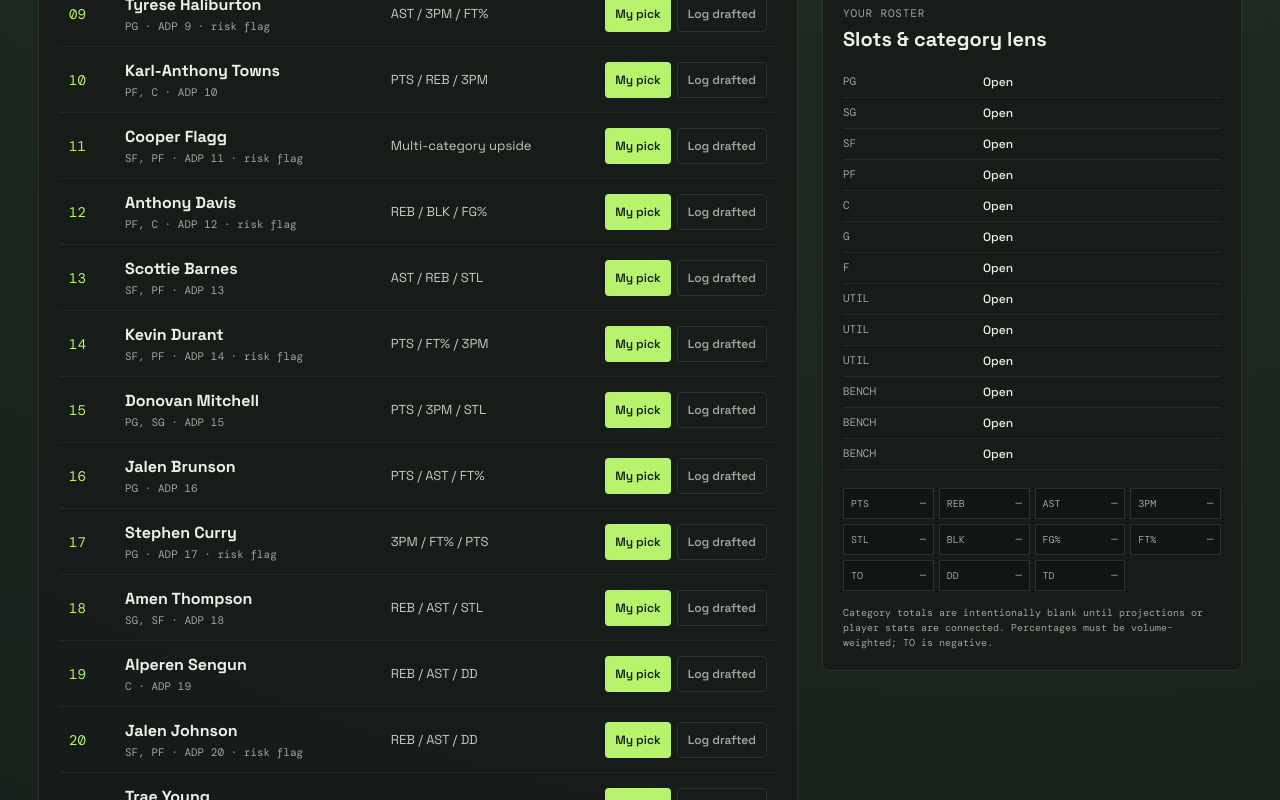
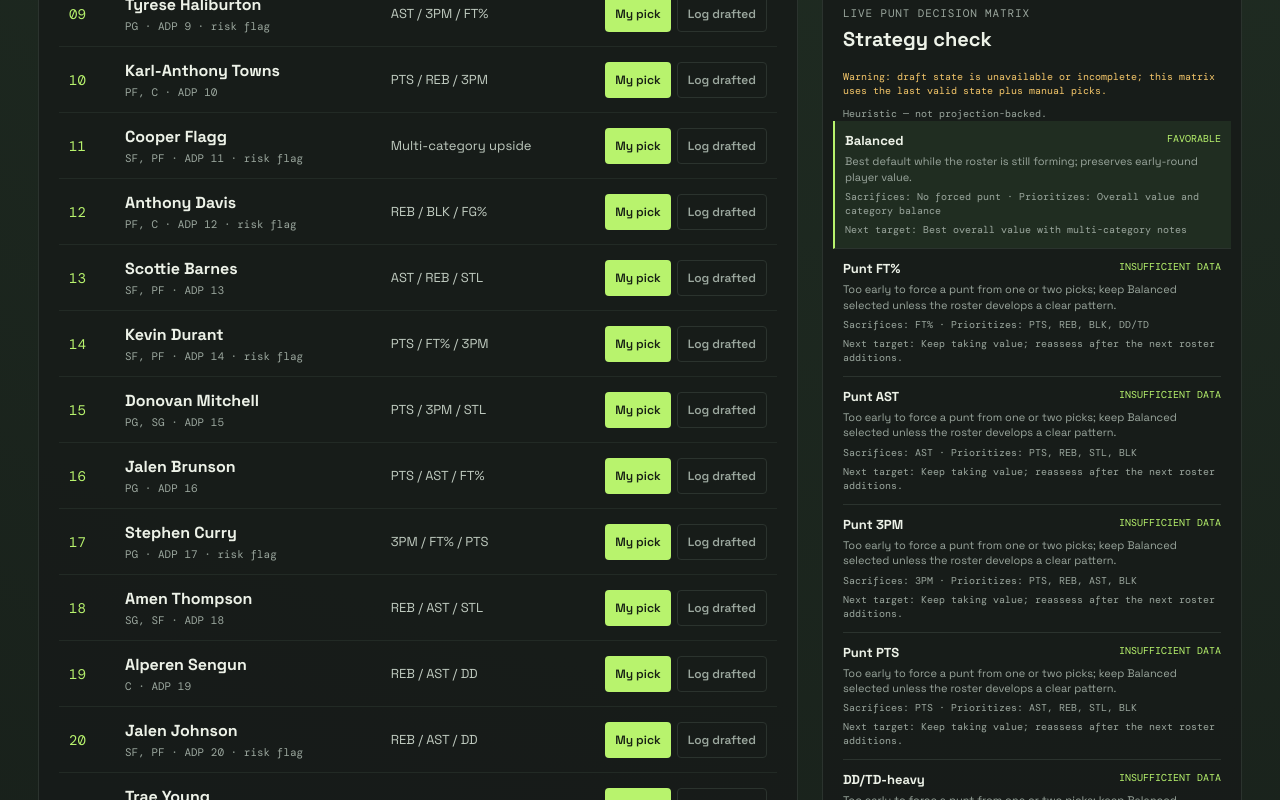
Before and after one commit to o1ie12/nba-fantasy, a Next.js app: page / in a window 1280 px wide. Shown: the part 1240-2040 px from the top of the page. Built offline with nearby package versions, Linux system fonts and the light colour scheme.

Commit message:
Add live punt decision matrix

```diff
--- /dev/null
+++ b/app/lib/punt-matrix.ts
@@ -0,0 +1,91 @@
+import { profileForPlayer, type Category, type RecommendationPlayer, type Strategy } from './recommendations.ts'
+
+export const matrixStrategies: Strategy[] = ['Balanced', 'Punt FT%', 'Punt AST', 'Punt 3PM', 'Punt PTS', 'DD/TD-heavy']
+export type MatrixRating = 'Favorable' | 'Viable' | 'Weak' | 'Insufficient Data'
+
+export function restoreStrategy(value: unknown): Strategy {
+  return typeof value === 'string' && matrixStrategies.includes(value as Strategy) ? value as Strategy : 'Balanced'
+}
+
+export type MatrixRow = {
+  strategy: Strategy
+  rating: MatrixRating
+  reasoning: string
+  sacrifices: string
+  priorities: string
+  target: string
+}
+
+const targetCategories: Record<Strategy, { sacrifice: string; priority: string; categories: Category[]; archetype: string }> = {
+  Balanced: { sacrifice: 'No forced punt', priority: 'Overall value and category balance', categories: [], archetype: 'multi-category value' },
+  'Punt FT%': { sacrifice: 'FT%', priority: 'PTS, REB, BLK, DD/TD', categories: ['PTS', 'REB', 'BLK', 'DD', 'TD'], archetype: 'high-impact bigs with REB/BLK/DD notes' },
+  'Punt AST': { sacrifice: 'AST', priority: 'PTS, REB, STL, BLK', categories: ['PTS', 'REB', 'STL', 'BLK'], archetype: 'scoring wings and defensive bigs' },
+  'Punt 3PM': { sacrifice: '3PM', priority: 'PTS, REB, AST, BLK', categories: ['PTS', 'REB', 'AST', 'BLK'], archetype: 'inside scorers and playmaking bigs' },
+  'Punt PTS': { sacrifice: 'PTS', priority: 'AST, REB, STL, BLK', categories: ['AST', 'REB', 'STL', 'BLK'], archetype: 'all-around distributors and defensive specialists' },
+  'DD/TD-heavy': { sacrifice: 'No category forced yet', priority: 'DD/TD with REB, AST, BLK support', categories: ['DD', 'TD', 'REB', 'AST', 'BLK'], archetype: 'frontcourt multi-category players' },
+  'Opportunistic punt': { sacrifice: 'The weakest emerging category', priority: '3PM, FT%, STL', categories: ['3PM', 'FT%', 'STL'], archetype: 'efficient perimeter value' },
+}
+
+function signals(player: RecommendationPlayer) {
+  const profile = profileForPlayer(player)
+  const note = (player.note || '').toUpperCase()
+  if (note.includes('DD')) profile.DD = 1
+  if (note.includes('TD')) profile.TD = 1
+  return profile
+}
+
+export function buildPuntMatrix(available: RecommendationPlayer[], rosterNames: string[]): MatrixRow[] {
+  const draftedCount = rosterNames.length
+  const giannisOnRoster = rosterNames.includes('Giannis Antetokounmpo')
+  const ftPath = available.filter(player => targetCategories['Punt FT%'].categories.some(category => signals(player)[category])).length
+  const ddTargets = available.filter(player => Boolean(signals(player).DD || signals(player).TD)).sort((a, b) => a.rank - b.rank)
+
+  return matrixStrategies.map(strategy => {
+    const config = targetCategories[strategy]
+    let rating: MatrixRating = 'Insufficient Data'
+    let reasoning = 'The available board is heuristic and does not provide validated category totals.'
+    let target = 'Wait for more roster or player evidence.'
+
+    if (strategy === 'Balanced') {
+      rating = available.length ? 'Favorable' : 'Insufficient Data'
+      reasoning = available.length ? 'Best default while the roster is still forming; preserves early-round player value.' : 'No available board data remains.'
+      target = available.length ? 'Best overall value with multi-category notes' : 'No supported target'
+    } else if (draftedCount < 3) {
+      reasoning = 'Too early to force a punt from one or two picks; keep Balanced selected unless the roster develops a clear pattern.'
+      target = 'Keep taking value; reassess after the next roster additions.'
+    } else if (strategy === 'Punt FT%') {
+      if (giannisOnRoster && ftPath > 0) {
+        rating = 'Viable'
+        reasoning = 'Giannis is a meaningful FT%-weak-big signal, and the available board still shows several paths to compete elsewhere. This is directional, not projection-backed.'
+        target = config.archetype
+      } else {
+        reasoning = 'The roster does not yet contain enough reliable FT%-weak evidence to justify conceding the category.'
+      }
+    } else if (strategy === 'DD/TD-heavy') {
+      if (ddTargets.length && ddTargets[0].rank <= 60) {
+        rating = 'Viable'
+        reasoning = 'The available board contains a reasonably ranked DD/TD note, but overall value still controls the decision.'
+        target = config.archetype
+      } else if (ddTargets.length) {
+        rating = 'Weak'
+        reasoning = 'DD/TD notes exist, but the better-supported options are too far down the current board to force this path.'
+      } else {
+        reasoning = 'No sufficiently strong DD/TD evidence is available in the current notes.'
+      }
+    } else {
+      const supportedTargets = available.filter(player => config.categories.some(category => Boolean(signals(player)[category]))).length
+      if (supportedTargets >= 3) {
+        rating = 'Viable'
+        reasoning = `There are ${supportedTargets} available players with notes supporting the ${strategy} path, but no validated category totals.`
+        target = config.archetype
+      } else if (supportedTargets > 0) {
+        rating = 'Weak'
+        reasoning = `Only ${supportedTargets} available player note${supportedTargets === 1 ? '' : 's'} support the ${strategy} path; the remaining draft opportunity is too uncertain.`
+      } else {
+        reasoning = `The current roster and available notes do not support a confident ${strategy} decision.`
+      }
+    }
+
+    return { strategy, rating, reasoning, sacrifices: config.sacrifice, priorities: config.priority, target }
+  })
+}
--- a/app/lib/recommendations.ts
+++ b/app/lib/recommendations.ts
@@ -1,4 +1,4 @@
-export type Strategy = 'Balanced' | 'DD/TD-heavy' | 'Opportunistic punt'
+export type Strategy = 'Balanced' | 'Punt FT%' | 'Punt AST' | 'Punt 3PM' | 'Punt PTS' | 'DD/TD-heavy' | 'Opportunistic punt'
 export type Category = 'PTS' | 'REB' | 'AST' | '3PM' | 'STL' | 'BLK' | 'FG%' | 'FT%' | 'TO' | 'DD' | 'TD'
 
 export type RecommendationPlayer = {
@@ -40,14 +40,23 @@ export function recommendPlayers(input: {
     const riskPenalty = player.risk ? 3 : 0
     const strategyFit = strategy === 'DD/TD-heavy'
       ? ((profile.DD || 0) + (profile.TD || 0)) * 8
-      : strategy === 'Opportunistic punt'
-        ? ((profile['3PM'] || 0) + (profile['FT%'] || 0) + (profile.STL || 0)) * 5
-        : Object.keys(profile).length * 2
+      : strategy === 'Punt FT%'
+        ? ((profile.PTS || 0) + (profile.REB || 0) + (profile.BLK || 0) + (profile.DD || 0)) * 4
+        : strategy === 'Punt AST'
+          ? ((profile.PTS || 0) + (profile.REB || 0) + (profile.STL || 0) + (profile.BLK || 0)) * 4
+          : strategy === 'Punt 3PM'
+            ? ((profile.PTS || 0) + (profile.REB || 0) + (profile.AST || 0) + (profile.BLK || 0)) * 4
+            : strategy === 'Punt PTS'
+              ? ((profile.AST || 0) + (profile.REB || 0) + (profile.STL || 0) + (profile.BLK || 0)) * 4
+              : strategy === 'Opportunistic punt'
+                ? ((profile['3PM'] || 0) + (profile['FT%'] || 0) + (profile.STL || 0)) * 5
+                : Object.keys(profile).length * 2
     const score = 100 - player.rank + categoryFit + positionFit + strategyFit - riskPenalty
     const reasons = [
       categoryFit ? `repairs ${roster.categoryNeeds.filter(category => profile[category]).join('/')}` : '',
       positionFit ? `fills ${roster.needs.find(position => player.positions?.includes(position))}` : '',
       strategy === 'DD/TD-heavy' && (profile.DD || profile.TD) ? 'adds DD/TD profile' : '',
+      strategy.startsWith('Punt ') ? `supports ${strategy}` : '',
       strategy === 'Opportunistic punt' && (profile['3PM'] || profile['FT%']) ? 'supports the opportunistic path' : '',
       player.risk ? 'risk flag' : '',
     ].filter(Boolean)
--- a/app/page.tsx
+++ b/app/page.tsx
@@ -2,9 +2,9 @@
 
 import { useEffect, useMemo, useState } from 'react'
 import { classifyDraftStatus, normalizeEspnPicks, unavailableNames, undoManualPick, type DraftStatus, type SourcedPick } from './lib/draft-state'
-import { profileForPlayer, recommendPlayers } from './lib/recommendations'
+import { buildPuntMatrix, matrixStrategies, restoreStrategy } from './lib/punt-matrix'
+import { profileForPlayer, recommendPlayers, type Strategy } from './lib/recommendations'
 
-type Strategy = 'Balanced' | 'DD/TD-heavy' | 'Opportunistic punt'
 type Player = { rank: number; name: string; positions?: string; note?: string; risk?: boolean; adp?: number }
 
 const players: Player[] = [
@@ -329,6 +329,7 @@ export default function Home() {
     const savedCompleteness = localStorage.getItem('nba-espn-complete')
     setEspnComplete(savedCompleteness === null ? null : savedCompleteness === 'true')
     if (savedSync) setEspnStatus('stale')
+    setStrategy(restoreStrategy(localStorage.getItem('nba-strategy')))
   }, [])
   useEffect(() => {
     fetch('/api/espn?view=status', { cache: 'no-store' }).then(r => r.json()).then(data => {
@@ -343,6 +344,7 @@ export default function Home() {
     if (espnComplete !== null) localStorage.setItem('nba-espn-complete', String(espnComplete))
     localStorage.setItem('nba-my-picks', JSON.stringify(myPicks))
   }, [manualDrafted, espnPicks, lastSyncAt, espnComplete, myPicks])
+  useEffect(() => { localStorage.setItem('nba-strategy', strategy) }, [strategy])
 
   const board = useMemo(() => [...players.filter(p => p.rank <= 40), ...fullBoardRows], [])
   const unavailable = useMemo(() => unavailableNames(manualDrafted, espnPicks), [manualDrafted, espnPicks])
@@ -354,6 +356,8 @@ export default function Home() {
     return player && profileForPlayer(player)[category as keyof ReturnType<typeof profileForPlayer>]
   })) as import('./lib/recommendations').Category[]
   const recommendations = recommendPlayers({ available, roster: { names: myPicks, needs: rosterNeeds, categoryNeeds }, strategy }).map(result => ({ ...result.player, reasons: result.reasons }))
+  const puntMatrix = useMemo(() => buildPuntMatrix(available, myPicks), [available, myPicks])
+  const matrixWarning = espnStatus !== 'ready' || espnComplete !== true
 
   const addPick = (player: Player, mine: boolean) => {
     if (unavailable.has(player.name)) { setStatus(`${player.name} is already unavailable`); return }
@@ -402,7 +406,8 @@ export default function Home() {
     <details className="private"><summary>Private ESPN sync credentials</summary><p>Optional local-only inputs. They are held in memory and sent only to this local server during sync; they are not saved to the browser.</p><label>ESPN S2 <input type="password" value={espnS2} onChange={e=>setEspnS2(e.target.value)} autoComplete="off" /></label><label>ESPN SWID <input type="password" value={espnSwid} onChange={e=>setEspnSwid(e.target.value)} autoComplete="off" /></label></details>
     <div className="stats"><div><span>YOUR PICKS</span><strong>{myPicks.length} / 13</strong></div><div><span>MANUAL / ESPN PICKS</span><strong>{manualDrafted.length} / {espnPicks.length}</strong><small>ESPN data {espnComplete === true ? 'complete' : espnComplete === false ? 'incomplete' : 'unknown'}</small></div><div><span>DRAFT STATUS</span><strong>{draftStatus === 'not-started' ? 'Not started' : draftStatus === 'in-progress' ? 'In progress' : draftStatus === 'finished' ? 'Finished' : 'Unknown'}</strong><small>Current pick unavailable</small></div><div><span>DATA FRESHNESS</span><strong className="amber">{espnStatus === 'ready' ? 'ESPN live' : espnStatus === 'stale' ? 'ESPN stale' : 'Manual only'}</strong></div></div>
     <div className="layout"><section className="panel board"><div className="panelhead"><div><p className="eyebrow">PLAYER BOARD</p><h3>Available now</h3></div><input className="search" placeholder="Search player" value={search} onChange={e=>setSearch(e.target.value)} /></div><div className="boardhead"><span>RANK</span><span>PLAYER</span><span>PROFILE</span><span>ACTION</span></div>{available.map(p=><div className="player" key={`${p.rank}-${p.name}`}><b>{String(p.rank).padStart(2,'0')}</b><div><strong>{p.name}</strong><small>{p.positions || 'ESPN eligibility pending'} · ADP {p.adp ?? p.rank}{p.risk ? ' · risk flag' : ''}</small></div><span className="profile">{p.note || 'ADP row · projections pending'}</span><div className="actions"><button onClick={()=>addPick(p,true)}>My pick</button><button className="ghost" onClick={()=>addPick(p,false)}>Log drafted</button></div></div>)}{available.length===0 && <div className="empty">No available player matches this search.</div>}</section>
-      <aside className="side"><section className="panel"><div className="panelhead"><div><p className="eyebrow">RECOMMENDATIONS</p><h3>For pick {pick}</h3></div></div><div className="strategy">{(['Balanced','DD/TD-heavy','Opportunistic punt'] as Strategy[]).map(s=><button key={s} className={strategy===s?'selected':''} onClick={()=>setStrategy(s)}>{s}</button>)}</div>{recommendations.map((p,i)=><div className="recommend" key={`${p.rank}-${p.name}`}><div className="rank">{i+1}</div><div><strong>{p.name}</strong><small>ADP {p.adp ?? p.rank} · {p.positions || 'ESPN eligibility pending'}</small><p>{p.note || 'ADP row · projections pending'}. {p.reasons?.join('; ') || 'Uses rank and roster context.'}</p></div></div>)}</section>
+      <aside className="side"><section className="panel"><div className="panelhead"><div><p className="eyebrow">RECOMMENDATIONS</p><h3>For pick {pick}</h3></div></div><div className="strategy">{matrixStrategies.map(s=><button key={s} className={strategy===s?'selected':''} onClick={()=>setStrategy(s)}>{s}</button>)}</div>{recommendations.map((p,i)=><div className="recommend" key={`${p.rank}-${p.name}`}><div className="rank">{i+1}</div><div><strong>{p.name}</strong><small>ADP {p.adp ?? p.rank} · {p.positions || 'ESPN eligibility pending'}</small><p>{p.note || 'ADP row · projections pending'}. {p.reasons?.join('; ') || 'Uses rank and roster context.'}</p></div></div>)}</section>
+      <section className="panel matrix"><div className="panelhead"><div><p className="eyebrow">LIVE PUNT DECISION MATRIX</p><h3>Strategy check</h3></div></div>{matrixWarning && <p className="matrixWarning">Warning: draft state is {espnStatus === 'stale' ? 'stale' : 'unavailable or incomplete'}; this matrix uses the last valid state plus manual picks.</p>}<p className="matrixMethod">Heuristic — not projection-backed.</p>{puntMatrix.map(row=><div className={`matrixRow ${row.strategy === strategy ? 'selected' : ''}`} key={row.strategy}><div className="matrixTitle"><strong>{row.strategy}</strong><span>{row.rating}</span></div><p>{row.reasoning}</p><small>Sacrifices: {row.sacrifices} · Prioritizes: {row.priorities}</small><small>Next target: {row.target}</small></div>)}</section>
       <section className="panel"><p className="eyebrow">YOUR ROSTER</p><h3>Slots & category lens</h3><div className="slots">{slots.map((slot,i)=><div key={i}><span>{slot}</span><b>{myPicks[i] || 'Open'}</b></div>)}</div><div className="categorygrid">{cats.map(c=><span key={c}>{c}<b>—</b></span>)}</div><p className="footnote">Category totals are intentionally blank until projections or player stats are connected. Percentages must be volume-weighted; TO is negative.</p></section></aside></div>
     <footer><span>Source: your 2026-27 draft-board PDF · ADP is a timing reference, not a projection.</span><button onClick={undo}>Undo manual log</button><button className="danger" onClick={()=>{setManualDrafted([]);setMyPicks([]);setStatus('Manual board cleared')}}>Clear manual board</button></footer>
   </main>
--- a/package.json
+++ b/package.json
@@ -7,7 +7,7 @@
     "build": "next build",
     "start": "next start",
     "lint": "next lint",
-    "test": "node --experimental-strip-types --test tests/*.test.ts"
+    "test": "node --experimental-strip-types --experimental-specifier-resolution=node --test tests/*.test.ts"
   },
   "dependencies": {
     "next": "14.2.15",
--- a/tsconfig.json
+++ b/tsconfig.json
@@ -6,6 +6,7 @@
     "skipLibCheck": true,
     "strict": true,
     "noEmit": true,
+    "allowImportingTsExtensions": true,
     "esModuleInterop": true,
     "module": "esnext",
     "moduleResolution": "bundler",
```
Also changed, not shown: app/globals.css, 1 other file (tests, documents, lock files or other folders).
